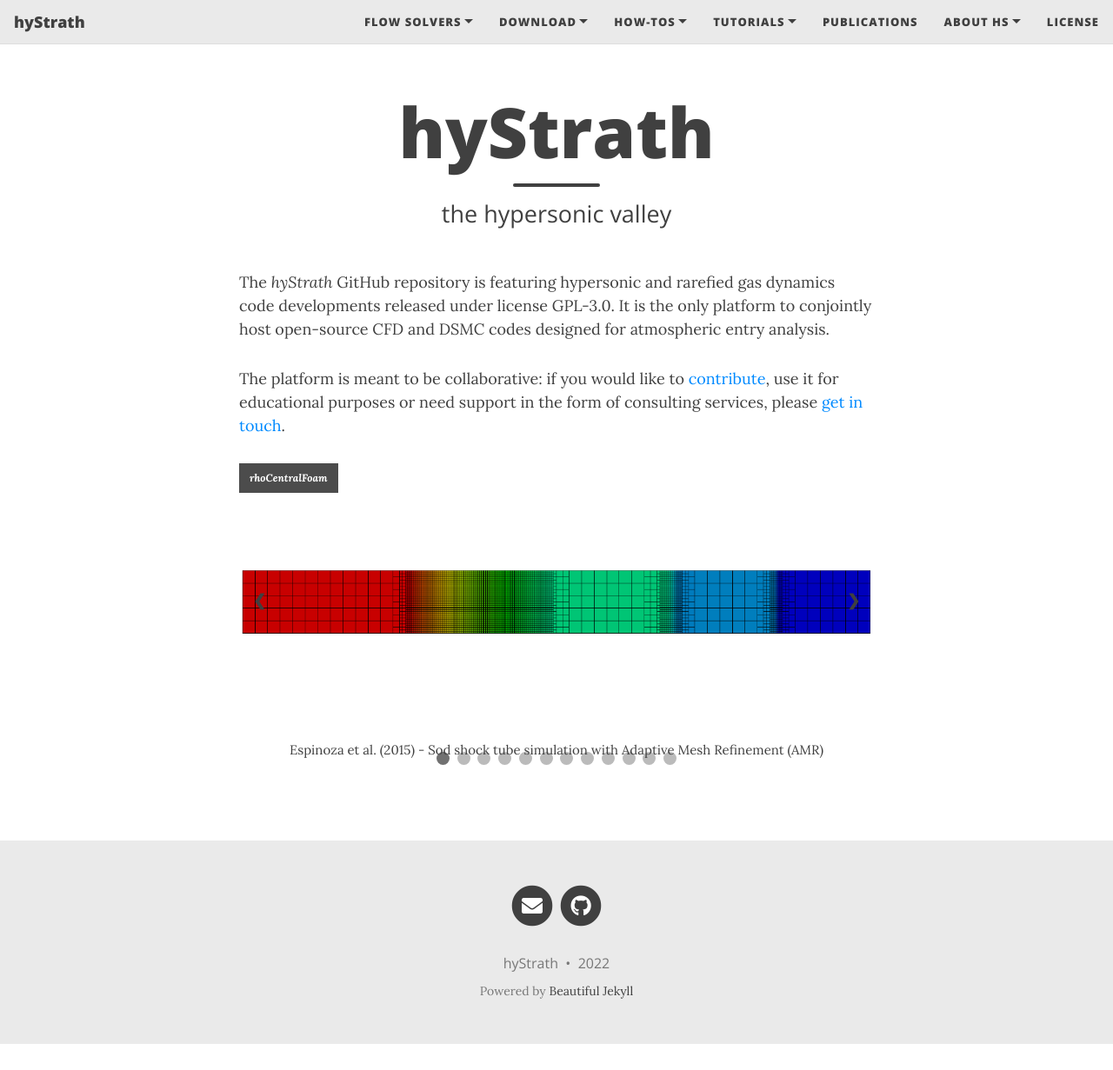
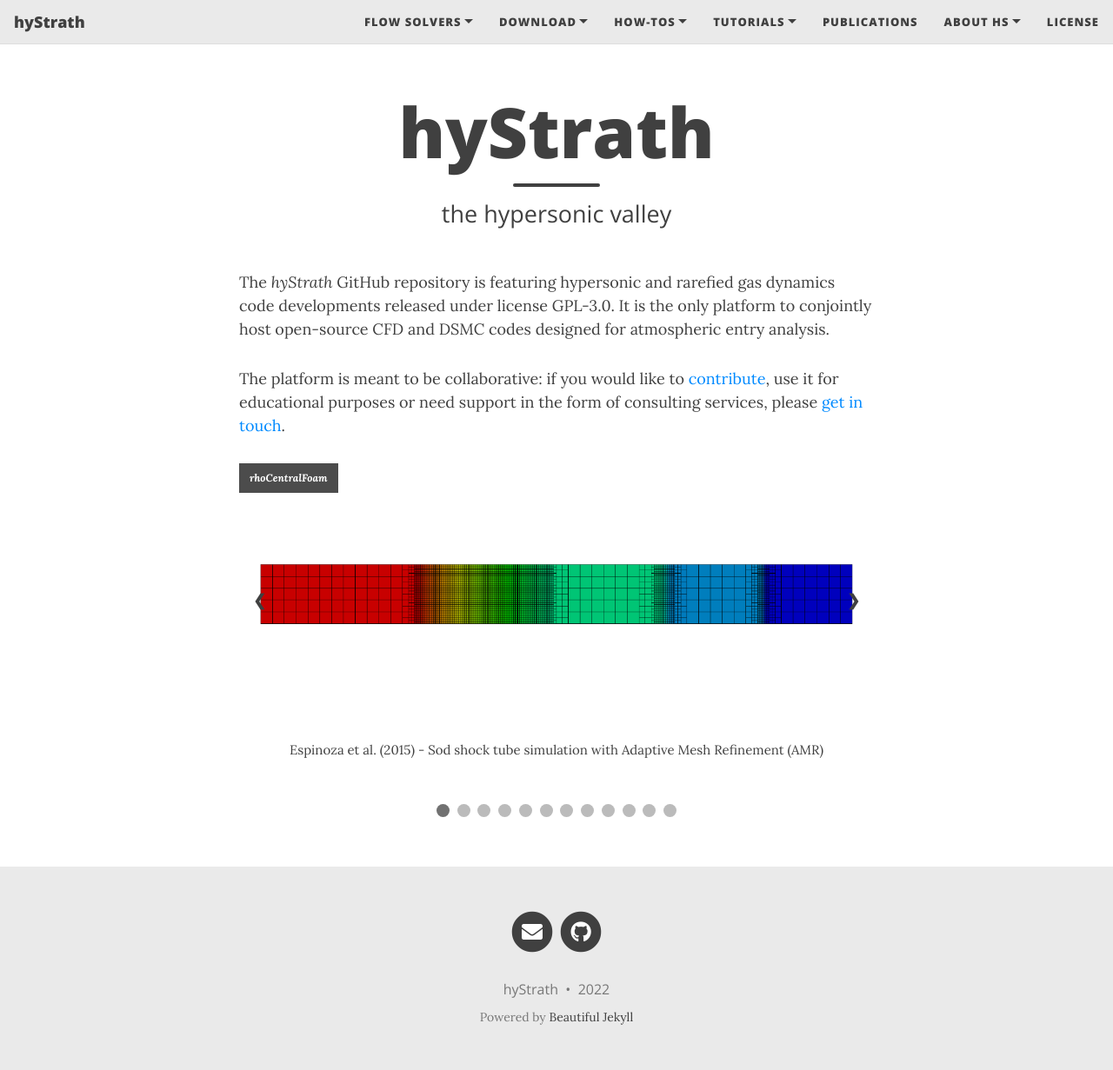
Before and after one commit to hystrath/hystrath.github.io, a Jekyll site: the page built from test2.md, in a window 1280 px wide and 1231 px high. Shown: the whole window at 87% size. Built offline with Jekyll 4.4.1, drawn with Linux system fonts in a browser that asks for light colours; nearby versions of some CDN libraries.

Commit message:
Editing pages

```diff
--- a/test2.md
+++ b/test2.md
@@ -13,14 +13,13 @@ The <i>hyStrath</i> GitHub repository is featuring hypersonic and rarefied gas d
 The platform is meant to be collaborative: if you would like to <a href="https://hystrath.github.io/contributions/">contribute</a>, use it for educational purposes or need support in the form of consulting services, please <a href="https://hystrath.github.io/contact">get in touch</a>.
 </p>
 
-<p>
  <!-- Slideshow container -->
 <div class="slideshow-container">
 
   <!-- Full-width images with number and caption text -->
   <div class="hyStrathSlides">
     <div class="solvernametext">rhoCentralFoam</div>
-    <img src="/docs/img/gallery/Espinoza15-SodShockTube.png" style="width:100%">
+    <img src="/docs/img/gallery/Espinoza15-SodShockTube.png" style="height:300px">
     <div class="text">Espinoza et al. (2015) - Sod shock tube simulation with Adaptive Mesh Refinement (AMR)</div>
   </div>
 
@@ -112,7 +111,6 @@ The platform is meant to be collaborative: if you would like to <a href="https:/
   <span class="dot" onclick="currentSlide(11)"></span>
   <span class="dot" onclick="currentSlide(12)"></span>
 </div>
-</p>
 
 
 
```
